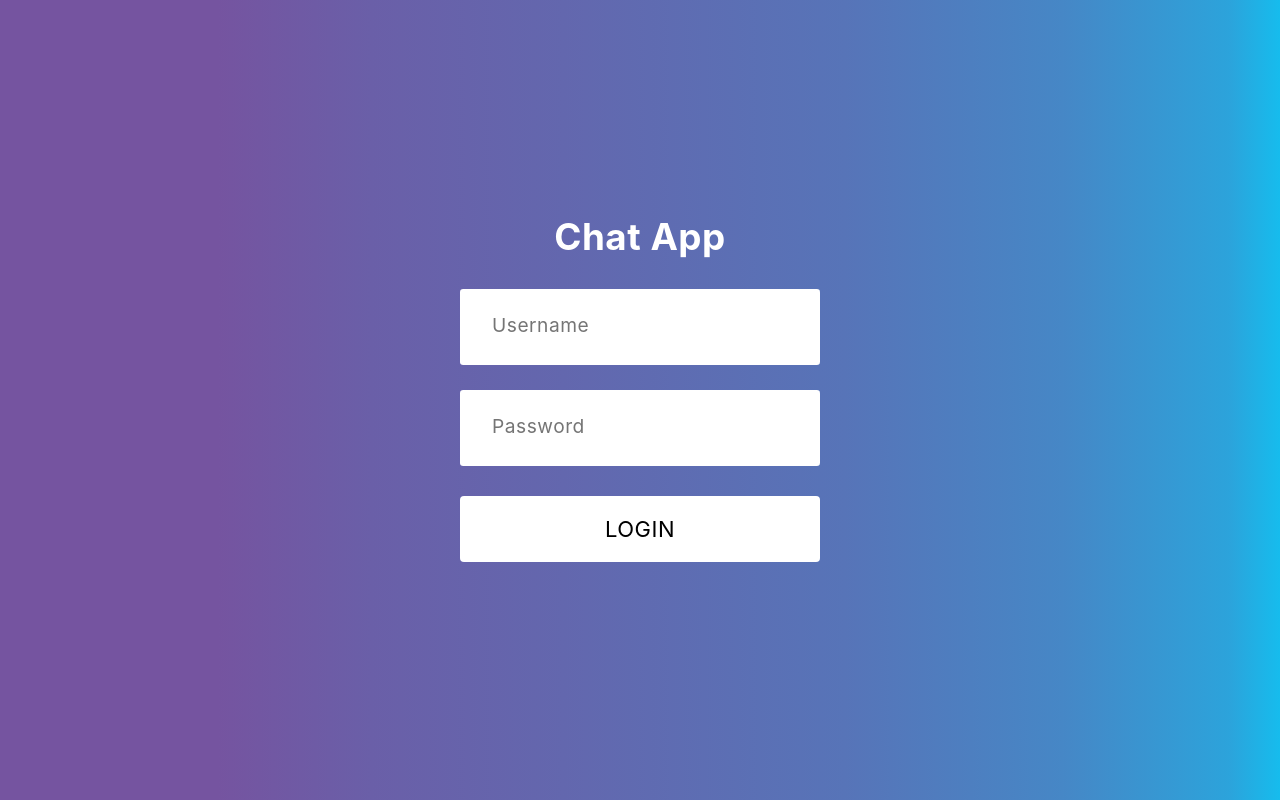
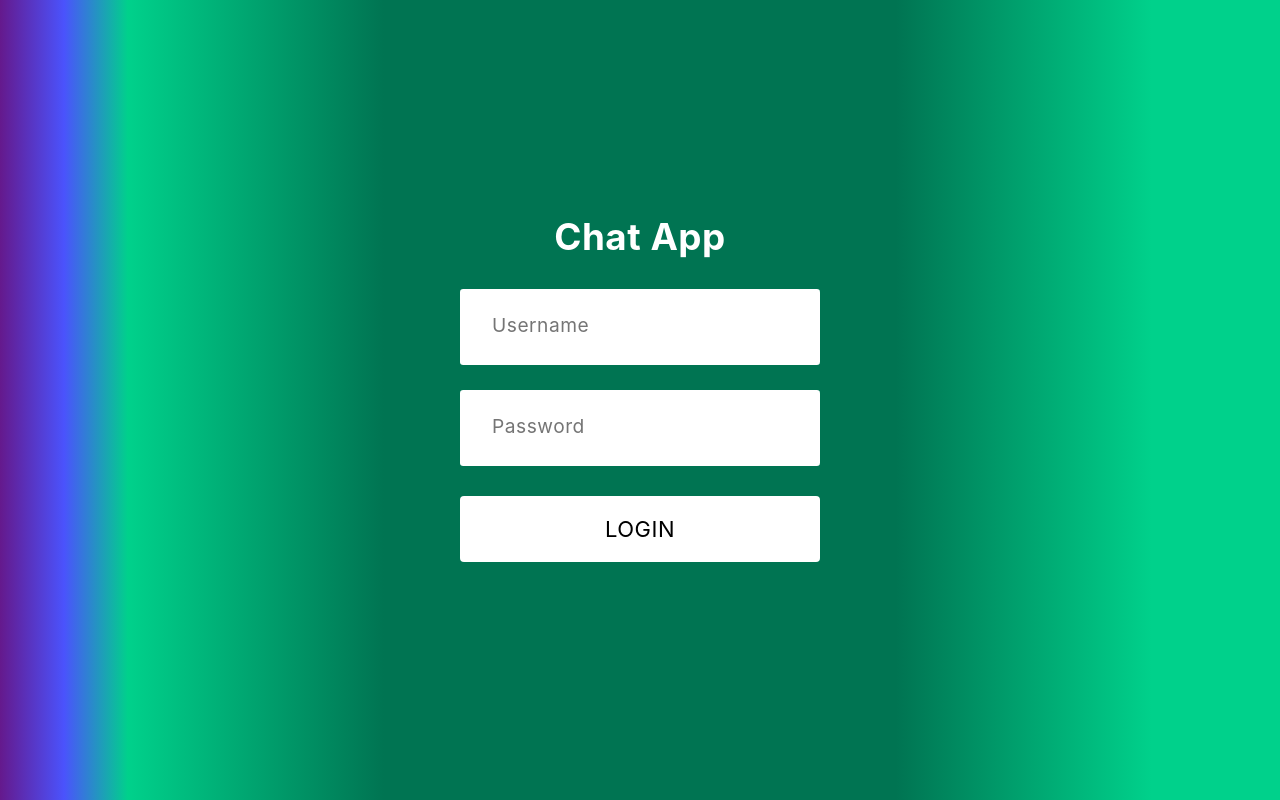
Before and after one commit to leonardodfelix/chat-app, a React (Create React App) app: page / in a window 1280 px wide. Built offline with nearby package versions, Linux system fonts and the light colour scheme.

Commit message:
minor fixes

```diff
--- a/src/App.css
+++ b/src/App.css
@@ -215,9 +215,9 @@
 
 .wrapper {
   height: 100vh;
-    width: 100%;
-  background: rgb(117,84,160);
-  background: linear-gradient(90deg, rgba(117,84,160,1) 7%, rgba(117,84,160,1) 17%, rgba(106,95,168,1) 29%, rgba(99,103,174,1) 44%, rgba(87,116,184,1) 66%, rgba(70,135,198,1) 83%, rgba(44,163,219,1) 96%, rgba(22,188,237,1) 100%, rgba(0,212,255,1) 100%);
+  width: 100%;
+  background: rgb(84,0,128);
+  background: linear-gradient(90deg, rgba(84,0,128,0.9023984593837535) 0%, rgba(54,63,252,0.8995973389355743) 5%, rgba(0,209,139,1) 10%, rgba(0,116,82,1) 30%, rgba(0,116,82,1) 50%, rgba(0,116,82,1) 70%, rgba(0,209,139,1) 90%);
   display: flex;
   justify-content: center;
   align-items: center;
--- a/src/components/ChatFeed.jsx
+++ b/src/components/ChatFeed.jsx
@@ -14,7 +14,7 @@ const ChatFeed = (props) => {
         key={`read_${index}`}
         className="read-receipt"
         style={{
-          fload: isMyMessage ? 'right' : 'left',
+          float: isMyMessage ? 'right' : 'left',
           backgroundImage: `url(${person?.person?.avatar})`
         }}
       />
```
Also changed, not shown: 1 other file (tests, documents, lock files or other folders).
